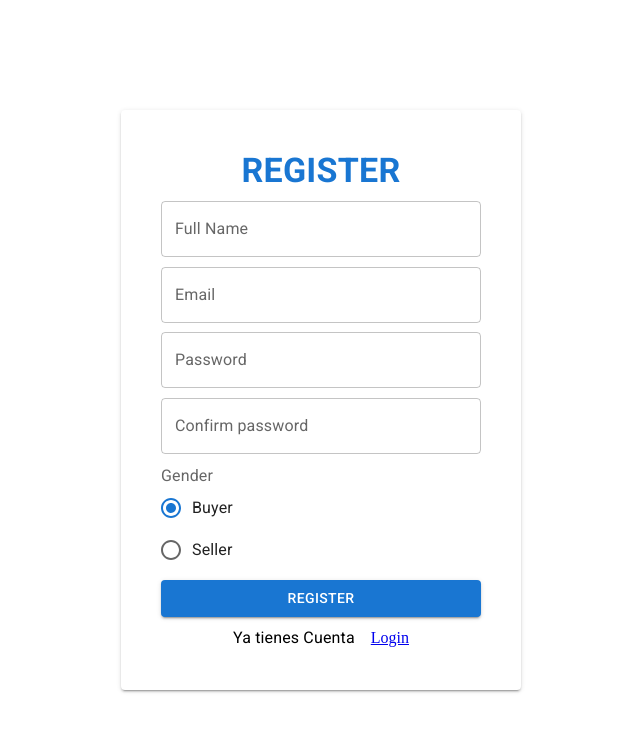
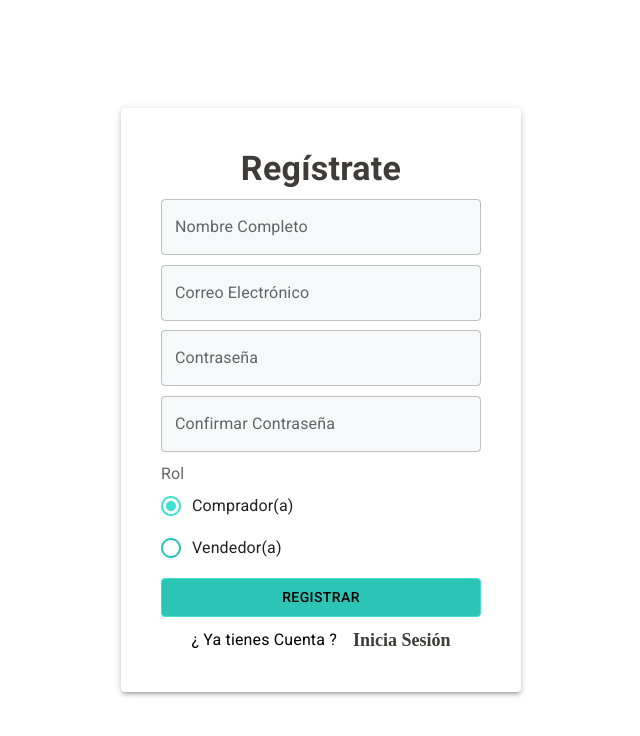
Before and after one commit to sofia-torres-v/Firebase-react, a React (Vite) app: page /register in a window 1280 px wide. Shown: the top 736 px of the page, without its empty margins (319-959 px from the left). Built offline with nearby package versions, Linux system fonts and the light colour scheme.

Commit message:
ADD:styles in inputs and form button

```diff
--- a/src/App.jsx
+++ b/src/App.jsx
@@ -1,6 +1,4 @@
 import { Box } from "@mui/material";
-import "./App.css";
-
 import { Route, Routes } from "react-router-dom";
 import LoginScreen from "./components/LoginScreen/LoginScreen";
 import RegisterScreen from "./components/RegisterScreen/Register";
--- a/src/components/Footer/Footer.jsx
+++ b/src/components/Footer/Footer.jsx
@@ -1,12 +1,12 @@
 import { Box, Typography } from "@mui/material";
-import { MAIN_COLORS } from "../../utils/constans";
+// import { MAIN_COLORS } from "../../utils/constans";
 
 const Footer = () => {
     return (
 
             <Box
                 sx={{
-                    backgroundColor:MAIN_COLORS.home_BG,
+                    backgroundColor:'rgba(141, 153, 157, 0.318)',
                     display: "flex",
                     flexDirection:'column',
                     justifyContent: "space-between",
--- a/src/components/LoginScreen/LoginScreen.jsx
+++ b/src/components/LoginScreen/LoginScreen.jsx
@@ -1,4 +1,3 @@
-
 import { Box, Button, Paper, TextField } from "@mui/material";
 import { Typography } from "@mui/material";
 import { useState } from "react";
@@ -24,39 +23,45 @@ const LoginScreen = () => {
     const handleLogin = async () => {
         const { email, password } = formData;
 
-        console.log(email, password)
+        console.log(email, password);
         if (!validateEmail(email)) {
-            toastIt("Ingrese email válido por favor.", 3);
+            toastIt("Ingrese un correo válido por favor.", 3);
             return;
         }
 
-        if (!email || !password ) {
-            toastIt("Porfavor introduzca todos los campos", 3);
+        if (!email || !password) {
+            toastIt("Porfavor compléte todos los campos", 3);
             return;
         }
 
         try {
-            const docs = await getDocumentByProperty('Users', 'email', email);
+            const docs = await getDocumentByProperty("Users", "email", email);
 
             if (docs.length < 1) {
-                toastIt('No existe ningun usuario registrado con ese correo', 3);
+                toastIt(
+                    "No existe ningun Usuario registrado con ese correo",
+                    3
+                );
                 return;
             }
 
-            bcrypt.compare(password,docs[0].hash,(err,result)=>{
+            bcrypt.compare(password, docs[0].hash, (err, result) => {
                 if (err) {
-                    toastIt('Ha ocurrido un error, intentelo mas tarde', 3);
+                    toastIt("Ha ocurrido un error, inténtelo mas tarde", 3);
                     return;
-                }if(result){
+                }
+                if (result) {
                     navigate("/home");
                     return;
-                }else{
-                    toastIt('Contraseña incorecta, porfavor intente nuevamente', 3)
+                } else {
+                    toastIt(
+                        "Contraseña incorecta, porfavor intente nuevamente",
+                        3
+                    );
                 }
-            })
-
+            });
         } catch (error) {
-            toastIt('Ha ocurrido un error vuelva a intentarlo mas tarde.', 3);
+            toastIt("Ha ocurrido un error vuelva a intentarlo mas tarde.", 3);
             console.log(error);
         }
     };
@@ -70,7 +75,7 @@ const LoginScreen = () => {
             }}
         >
             <Paper
-                elevation={2}
+                elevation={3}
                 sx={{
                     p: 5,
                     display: "flex",
@@ -82,31 +87,48 @@ const LoginScreen = () => {
             >
                 <Typography
                     variant="h4"
-                    color="primary"
-                    sx={{ textTransform: "uppercase", fontWeight: "bold" }}
+                    color="#3f3b3b"
+                    sx={{ fontWeight: "bold" }}
                 >
-                    Login
+                    Iniciar sesión
                 </Typography>
                 <TextField
                     fullWidth
                     name="email"
                     id="email"
-                    label="Email"
+                    label="Correo Electrónico"
                     variant="outlined"
                     onChange={handleChange}
+                    sx={{background:' rgb(246, 248, 249)'}}
+
+
                 />
                 <TextField
                     fullWidth
                     name="password"
                     id="password"
                     type="password"
-                    label="Password"
+                    label="Contraseña"
                     variant="outlined"
                     onChange={handleChange}
+                    sx={{background:' rgb(246, 248, 249)'}}
+
                 />
 
-                <Button fullWidth variant="contained" onClick={handleLogin}>
-                    Click me
+                <Button
+                    fullWidth
+                    variant="contained"
+                    onClick={handleLogin}
+                    sx={{
+                        backgroundColor: "turquoise",
+                        color: "#000",
+                        boxShadow: "none",
+                        "&:hover": {
+                            backgroundColor: "rgb(43, 196, 181)",
+                        },
+                    }}
+                >
+                    Iniciar
                 </Button>
                 <Box
                     sx={{
@@ -117,9 +139,19 @@ const LoginScreen = () => {
                     }}
                 >
                     <Typography variant="body1" color="initial">
-                        No tienes Cuenta
+                        ¿ No tienes Cuenta ?
                     </Typography>
-                    <Link to="/register">Sign Up </Link>
+                    <Link
+                        style={{
+                            textDecoration: "none",
+                            fontSize: "18px",
+                            color: "#3f3b3b",
+                            fontWeight: "bold",
+                        }}
+                        to="/register"
+                    >
+                        Regístrate{" "}
+                    </Link>
                 </Box>
             </Paper>
 
--- a/src/components/ProductCardLite/ProductCardLite.jsx
+++ b/src/components/ProductCardLite/ProductCardLite.jsx
@@ -35,7 +35,7 @@ const ProductCardLite = ({ productName, date, image, category,fullName, price, q
                    Categoría: {category}
                 </Typography>
                 <Typography variant="body2" color="text.secondary">
-                   Stock: {quantity} units
+                   Stock: {quantity} unidades
                 </Typography>
                 <Typography variant="body2" color="text.secondary">
                    Vendedor: {fullName}
--- a/src/components/RegisterScreen/Register.jsx
+++ b/src/components/RegisterScreen/Register.jsx
@@ -22,11 +22,11 @@ import CustomLoading from "../common/CustomLoading";
 const RegisterScreen = () => {
     const [loading, setLoading] = useState(false);
     const [formData, setFormData] = useState({
-        fullName:'',
+        fullName: "",
         email: "",
         password: "",
         confirmPassword: "",
-        userRole:'buyer'
+        userRole: "buyer",
     });
 
     const navigate = useNavigate();
@@ -36,14 +36,15 @@ const RegisterScreen = () => {
     };
 
     const handleRegister = async () => {
-        const { fullName, email, password, userRole, confirmPassword } = formData;
+        const { fullName, email, password, userRole, confirmPassword } =
+            formData;
         if (!validateEmail(email)) {
-            toastIt("Ingrese email válido por favor.", 3);
+            toastIt("Ingrése un email válido por favor.", 3);
             return;
         }
 
         if (!password || !confirmPassword || !fullName) {
-            toastIt("Porfavor introduzca todos los campos", 3);
+            toastIt("Porfavor compléte todos los campos", 3);
             return;
         }
 
@@ -53,7 +54,7 @@ const RegisterScreen = () => {
             return;
         }
 
-        //instalamos bcrypt para encriptar la contraseña
+        //Instalamos bcrypt para encriptar la contraseña
         bcrypt.hash(password, 10, async (err, hash) => {
             if (err) {
                 console.log("Ocurrió un error:", err);
@@ -65,7 +66,7 @@ const RegisterScreen = () => {
                     email
                 );
                 if (docs.length > 0) {
-                    toastIt("Este usuario ya existe", 2);
+                    toastIt("Este Usuario ya existe", 2);
                     return;
                 }
 
@@ -77,11 +78,13 @@ const RegisterScreen = () => {
                     date: moment().format(),
                 });
                 setLoading(false);
-                toastIt("Registro exitoso. Redirigiendo a Login.", 1);
+                toastIt(
+                    "Regístro exitoso. Redirigiendo a Inicio de Sesión.",
+                    1
+                );
 
                 //Para que demore el redirigir y poder ver el mensaje
                 setTimeout(() => {
-                    //Redirigiendo al usuarios registrado a Login
                     navigate("/Login");
                 }, 3000);
             }
@@ -95,12 +98,11 @@ const RegisterScreen = () => {
                 justifyContent: "center",
                 alignItems: "center",
                 minHeight: "100%",
-
             }}
         >
             <CustomLoading open={loading} />
             <Paper
-                elevation={2}
+                elevation={3}
                 sx={{
                     p: 5,
                     display: "flex",
@@ -108,18 +110,18 @@ const RegisterScreen = () => {
                     alignItems: "center",
                     gap: 1.2,
                     width: "400px",
-                    height:'100%',
-                    mt:2,
-                    mb:2
+                    height: "100%",
+                    mt: 2,
+                    mb: 2,
 
                 }}
             >
                 <Typography
                     variant="h4"
-                    color="primary"
-                    sx={{ textTransform: "uppercase", fontWeight: "bold" }}
+                    color="#3f3b3b"
+                    sx={{ fontWeight: "bold" }}
                 >
-                    Register
+                    Regístrate
                 </Typography>
 
                 <TextField
@@ -127,18 +129,20 @@ const RegisterScreen = () => {
                     fullWidth
                     value={formData.fullName}
                     id="email"
-                    label="Full Name"
+                    label="Nombre Completo"
                     variant="outlined"
                     onChange={handleChange}
+                    sx={{background:' rgb(246, 248, 249)'}}
                 />
                 <TextField
                     name="email"
                     fullWidth
                     value={formData.email}
                     id="email"
-                    label="Email"
+                    label="Correo Electrónico"
                     variant="outlined"
                     onChange={handleChange}
+                    sx={{background:' rgb(246, 248, 249)'}}
                 />
                 <TextField
                     name="password"
@@ -146,9 +150,10 @@ const RegisterScreen = () => {
                     value={formData.password}
                     id="password"
                     type="password"
-                    label="Password"
+                    label="Contraseña"
                     variant="outlined"
                     onChange={handleChange}
+                    sx={{background:' rgb(246, 248, 249)'}}
                 />
                 <TextField
                     name="confirmPassword"
@@ -156,14 +161,15 @@ const RegisterScreen = () => {
                     value={formData.confirmPassword}
                     id="confirmPassword"
                     type="password"
-                    label="Confirm password"
+                    label="Confirmar Contraseña"
                     variant="outlined"
                     onChange={handleChange}
+                    sx={{background:' rgb(246, 248, 249)'}}
                 />
 
-                <FormControl sx={{alignSelf: 'start'}}>
-                    <FormLabel id="demo-radio-buttons-group-label">
-                        Gender
+                <FormControl sx={{ alignSelf: "start"}}>
+                    <FormLabel  id="demo-radio-buttons-group-label">
+                        Rol
                     </FormLabel>
                     <RadioGroup
                         name="userRole"
@@ -171,23 +177,34 @@ const RegisterScreen = () => {
                         defaultValue="buyer"
                         value={formData.userRole}
                         onChange={handleChange}
+
                     >
                         <FormControlLabel
                             value="buyer"
-                            control={<Radio />}
-                            label="Buyer"
+                            control={<Radio  sx={{ color: 'turquoise !important' }}/>}
+                            label="Comprador(a)"
                         />
 
                         <FormControlLabel
                             value="seller"
-                            control={<Radio />}
-                            label="Seller"
+                            control={<Radio  sx={{ color: 'rgb(43, 196, 181) !important' }} />}
+                            label="Vendedor(a)"
                         />
                     </RadioGroup>
                 </FormControl>
 
-                <Button fullWidth variant="contained" onClick={handleRegister}>
-                    Register
+                <Button fullWidth variant="contained" onClick={handleRegister}
+                  sx={{
+                        backgroundColor: "rgb(43, 196, 181)",
+                        border: "1px solid turquoise",
+                        color: "#000",
+
+                        boxShadow: "none",
+                        "&:hover": {
+                            backgroundColor: "rgb(43, 196, 181)",
+                        },
+                    }}>
+                    Registrar
                 </Button>
                 <Box
                     sx={{
@@ -197,10 +214,26 @@ const RegisterScreen = () => {
                         gap: 2,
                     }}
                 >
-                    <Typography variant="body1" color="initial">
-                        Ya tienes Cuenta
+                    <Typography
+                        style={{ paddingTop: 2 }}
+                        variant="body1"
+                        color="initial"
+                    >
+                        ¿ Ya tienes Cuenta ?
                     </Typography>
-                    <Link to="/login">Login </Link>
+                    <Link
+                        style={{
+                            textDecoration: "none",
+                            fontSize: "18px",
+                            paddingTop: 2,
+                            color: "#3f3b3b",
+                            fontWeight: "bold",
+                        }}
+                        to="/login"
+                    >
+                        {" "}
+                        Inicia Sesión{" "}
+                    </Link>
                 </Box>
             </Paper>
             <ToastContainer
--- a/src/pages/HomePages/HomePages.jsx
+++ b/src/pages/HomePages/HomePages.jsx
@@ -8,7 +8,7 @@ import {
     Container,
     Grid,
 } from "@mui/material";
-import HomeNavBar from "../../components/HomeNavBar/HomeNavBar";
+import NavBar from "../../components/NavBar/NavBar";
 import ProductCardLite from "../../components/ProductCardLite/ProductCardLite";
 import data from "./data";
 import Footer from "../../components/Footer/Footer";
@@ -16,7 +16,7 @@ import Footer from "../../components/Footer/Footer";
 const HomePages = () => {
     return (
         <Box>
-            <HomeNavBar />
+            <NavBar />
             <Container>
                 <Box
                     sx={{
```
Also changed, not shown: src/components/NavBar/NavBar.jsx (renamed from src/components/HomeNavBar/HomeNavBar.jsx, +16 -6 lines), src/App.css (deleted), 1 other file (tests, documents, lock files or other folders).
